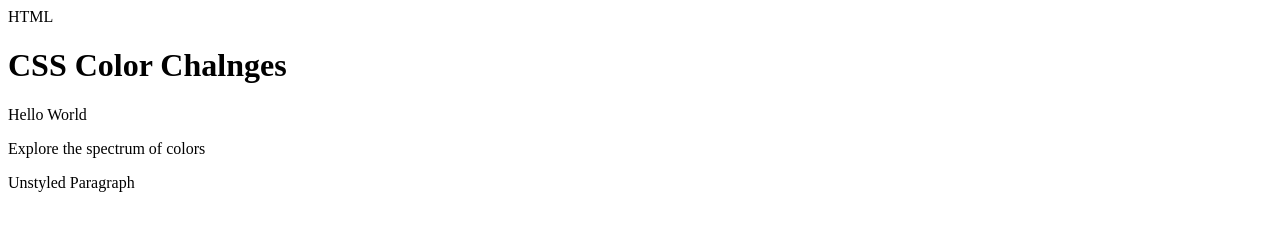
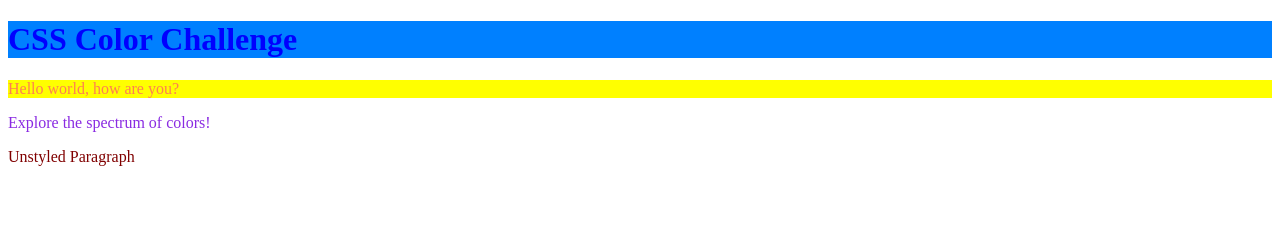
Before and after one commit to suhz1100/CSS-1, a plain HTML site: page index.html in a window 1280 px wide. Drawn offline with Linux system fonts and the light colour scheme.

Commit message:
Update index.html

```diff
--- a/index.html
+++ b/index.html
@@ -1,15 +1,34 @@
-<!DOCTYPE html>
-<html lang="en">
-<head>
-    <meta charset="UTF-8">
-    <meta name="viewport" content="width=device-width, initial-scale=1.0">
-    <link rel="stylesheet" type="text/css" href="style.css"
-    <title>HTML</title>
-</head>
-<body>
-    <h1 id="main-title">CSS Color Chalnges</h1>
-    <div id="color-box">Hello World</div>
-    <p class="intro-paragraph">Explore the spectrum of colors</p>
+<!doctype html>
+<html>
+  <head>
+    <link rel="stylesheet" type="text/css" href="styles.css" />
+    <style>
+      #main-title{
+        color: blue;
+        background-color: hsl(210, 100%, 50%);
+      }
+      #color-box{
+        background-color: yellow;
+      }
+      .intro-paragraph{
+        color:rgb(255, 99, 71)
+      }
+      .intro-paragraph{
+        color: #8A2BE2;
+      }
+      p{
+        color: rgba(128, 0, 0, 3);
+      }
+      #color-box{
+        color:coral;
+      }
+
+    </style>
+  </head>
+  <body>
+    <h1 id="main-title">CSS Color Challenge</h1>
+    <div id="color-box">Hello world, how are you?</div>
+    <p class="intro-paragraph">Explore the spectrum of colors!</p>
     <p>Unstyled Paragraph</p>
-</body>
+  </body>
 </html>
```
